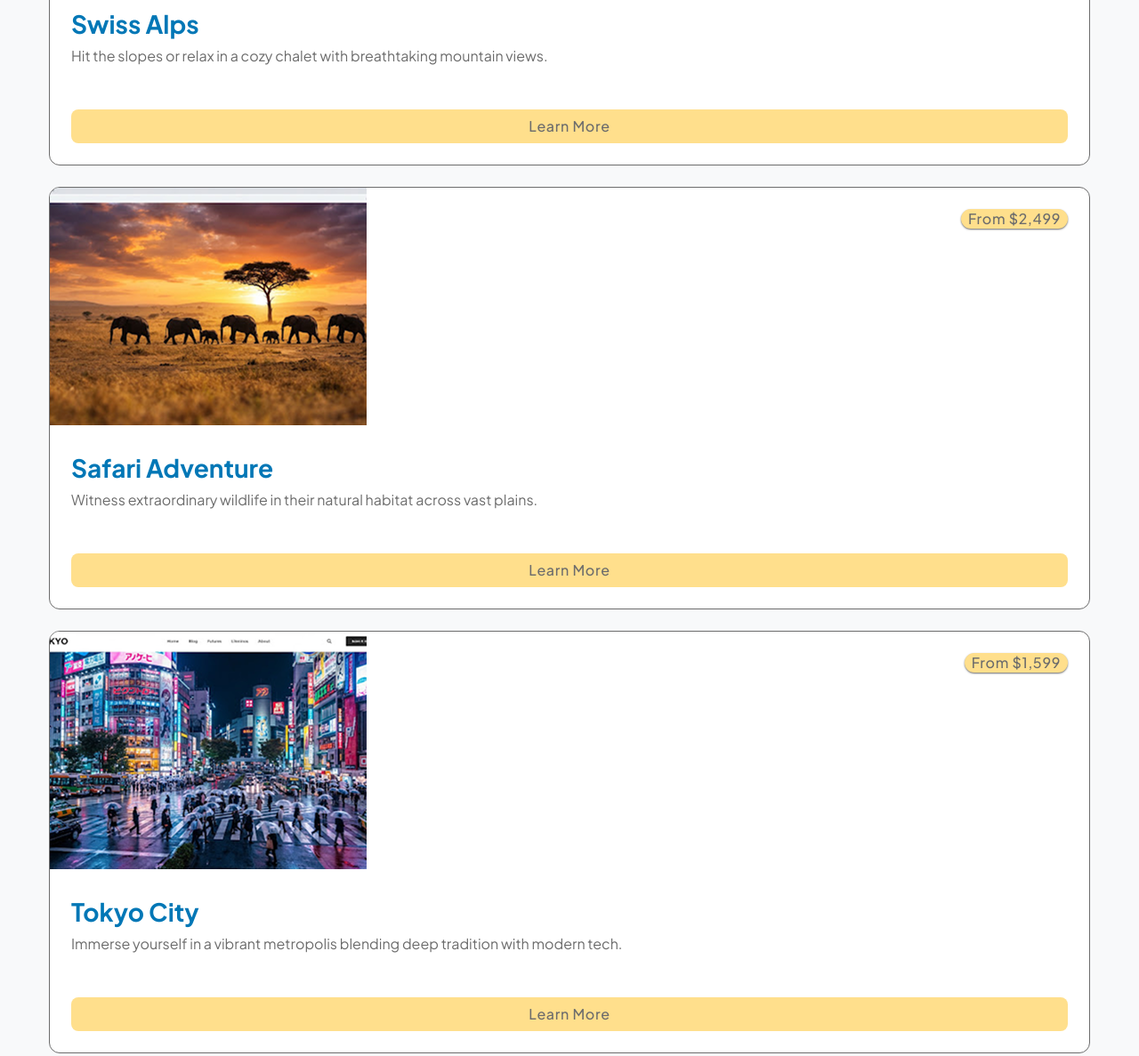
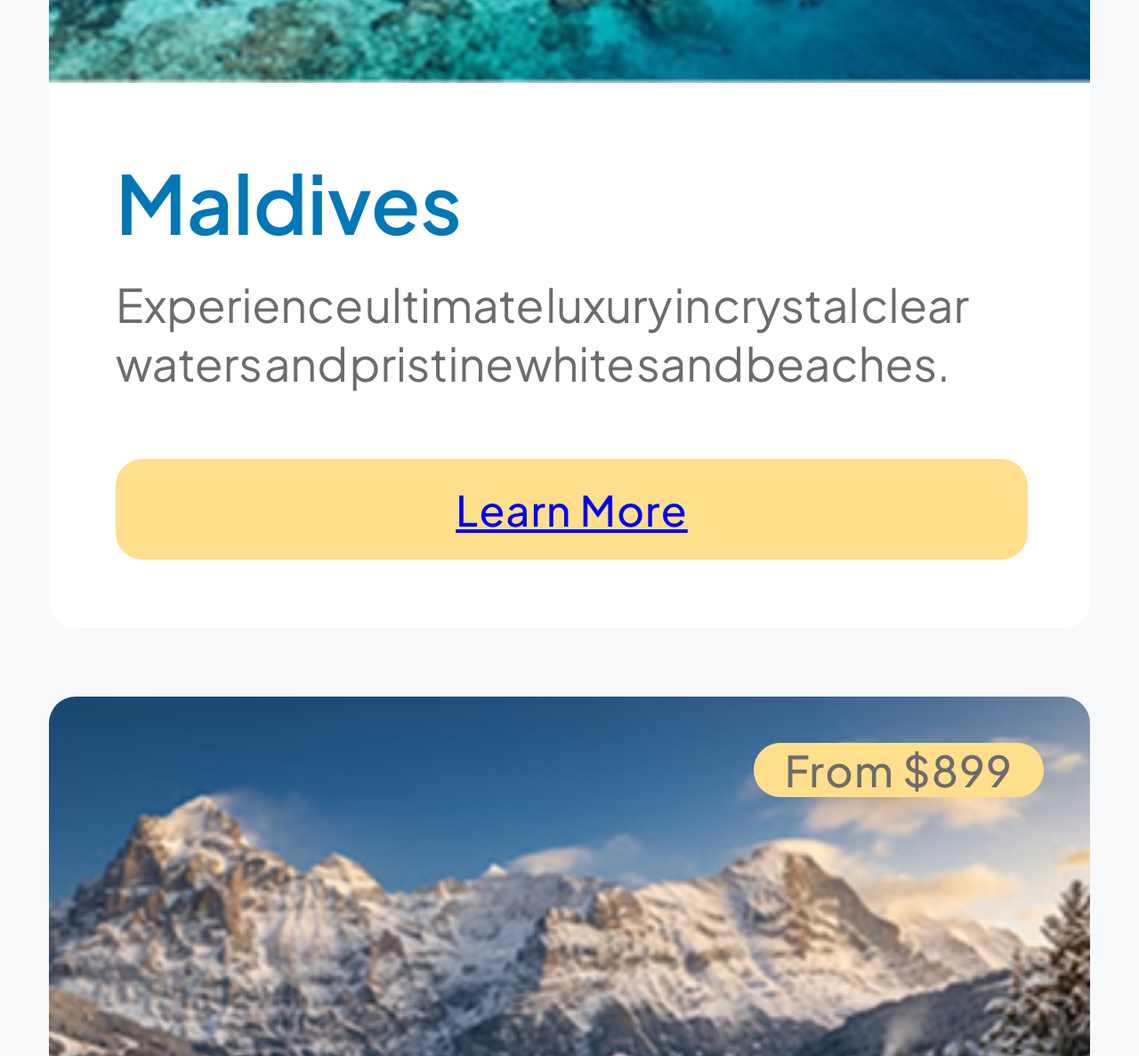
Before and after one commit to SwatiTiwari-1/Frontend-UI-Implementation-Figma-to-Pixel-Perfect-Webpage2.0, a plain HTML site: page index.html in a window 1280 px wide. Shown: the part 4370-5557 px from the top of the page at 89% size. Drawn offline with Linux system fonts and the light colour scheme.

Commit message:
working on it

```diff
--- a/Style.css
+++ b/Style.css
@@ -132,7 +132,7 @@ body {
     position: absolute;
     inset: 0;
     z-index: 0;
-    background-image: url("imges/bg-img.png");
+    background-image: url("images/bg-img.png");
     background-repeat: no-repeat;
     background-size: 100% auto;
     background-position: center bottom 315px;
@@ -220,172 +220,88 @@ body {
   line-height: 1.5;
 }
 
-/* DESTINATION GRID */
-
 .destination-grid {
-    height: 1996px;
-
   display: grid;
-    grid-template-columns: 1fr;
-    grid-template-rows: repeat(4, 475px);
-    gap: 24px;
-
-    opacity: 1;
+  grid-template-columns: repeat(1, 1fr);
+  gap: 77px;
 }
 
-/* DESTINATION CARD */
-
 .destination-card {
-    height: 475px;
-
   background: var(--bg-card);
-    border: 1px solid var(--text-dark);
-    border-radius: 12px;
-
+  border-radius: var(--radius-sm);
+  border: 3px solid var(--shadow);
   overflow: hidden;
-    opacity: 1;
+  display: flex;
+  flex-direction: column;
+  transition: transform 0.3s cubic-bezier(0.16, 1, 0.3, 1), box-shadow 0.3s ease;
 }
 
-/* CARD IMAGE CONTAINER */
-
-.destination-image-container {
-    position: relative;
-
-    height: 267px;
-
-    overflow: hidden;
-    opacity: 1;
+.destination-card:hover {
+  transform: translateY(-6px);
 }
 
-/* CARD IMAGE */
-
-.destination-image-container img {
-    height: 267px;
-
-    display: block;
-    object-fit: cover;
+.destination-cover {
+  position: relative;
+  width: 100%;
+  overflow: hidden;
 }
 
-/* PRICE BADGE */
-
-
-.price-badge {
-    position: absolute;
-    top: 24px;
-    right: 24px;
-    left: auto;
-
-    height: 22px;
-
-    display: flex;
-    align-items: center;
-    justify-content: center;
-
-    padding: 8px 8px;
-    border-radius: 9999px;
-
-    background: var(--secondary-accent);
-    box-shadow: 0px 1px 2px 0px var(--text-dark);
+.destination-cover img {
+  width: 100%;
+  height: 100%;
+  object-fit: cover;
+  border-top-left-radius: var(--radius-md);
+  border-top-right-radius: var(--radius-md);
 }
 
-
-.price-badge span {
-    height: 14px;
-
-    font-family: "Plus Jakarta Sans", sans-serif;
+.destination-price {
+  position: absolute;
+  top: 52px;
+  right: 52px;
+  padding: 0 35px;
+  background-color: var(--secondary-accent);
+  color: var(--text-dark);
+  font-size: 48px;
   font-weight: 500;
-    font-size: 16px;
-    line-height: 14px;
-    letter-spacing: 0.7px;
-
-    color: var(--text-dark);
-    white-space: nowrap;
+  letter-spacing: 0.025em;
+  border-radius: var(--radius-sm);
 }
 
-/* CARD CONTENT */
-
-.destination-card-content {
-    height: 206px;
-
-    padding: 24px;
-
+.destination-info {
+  padding: 77px 70px 77px 75px;
   display: flex;
   flex-direction: column;
-
-    opacity: 1;
+  flex-grow: 1;
+  border-bottom-left-radius: var(--radius-md);
+  border-bottom-right-radius: var(--radius-md);
+  font-size: 47px;
 }
 
-/* CARD TITLE */
-
-.destination-title-container {
-    height: 48px;
-
-    padding-bottom: 8px;
-}
-
-.destination-title-container h3 {
-    height: 40px;
-
-    font-family: "Plus Jakarta Sans", sans-serif;
-    font-weight: 700;
-    font-size: 28px;
-    line-height: 48px;
-    letter-spacing: 0px;
-
+.destination-title {
+  font-size: 91px;
+  font-weight: 600;
+  margin-bottom: 25px;
   color: var(--primary-accent);
 }
 
-/* CARD DESCRIPTION */
-
-.destination-description-container {
-    height: 72px;
-
-    padding-bottom: 24px;
+.destination-desc {
+  font-size: 52px;
+  word-spacing: -7px;
+  margin-bottom: 75px;
 }
 
-.destination-description-container p {
-    height: 48px;
-
-    font-family: "Plus Jakarta Sans", sans-serif;
-    font-weight: 400;
-    font-size: 16px;
-    line-height: 24px;
-    letter-spacing: 0px;
-
-    color: var(--text-black);
+.destination-btn {
+  text-align: center;
+  display: inline-block;
+  padding: 27px 110px;
+  background-color: var(--secondary-accent);
+  font-weight: 500;
+  letter-spacing: 0.025em;
+  border-radius: var(--radius-sm);
+  cursor: pointer;
+  transition: transform 0.2s ease, box-shadow 0.2s ease;
 }
 
-/* LEARN MORE BUTTON */
-
-.destination-button {
-    height: 38px;
-
-    padding-top: 8px;
-    padding-bottom: 8px;
-
-    display: flex;
-    justify-content: center;
-    align-items: center;
-
-    border: none;
-    border-radius: 8px;
-
-    background: var(--secondary-accent);
-    cursor: pointer;
-}
-
-.destination-button span {
-    height: 14px;
-
-    font-family: "Plus Jakarta Sans", sans-serif;
-    font-weight: 500;
-    font-size: 16px;
-    line-height: 14px;
-    letter-spacing: 0.7px;
-    text-align: center;
-
-    color: var(--text-dark);
-}
 
 
 /* ABOUT SECTION */
--- a/index.html
+++ b/index.html
@@ -4,14 +4,10 @@
 <head>
     <meta charset="UTF-8">
     <meta name="viewport" content="width=device-width, initial-scale=1.0">
-
     <title>Wanderlust</title>
-
     <link rel="preconnect" href="https://fonts.googleapis.com">
     <link rel="preconnect" href="https://fonts.gstatic.com" crossorigin>
-
     <link href="https://fonts.googleapis.com/css2?family=Plus+Jakarta+Sans:wght@400;500;600;700&display=swap" rel="stylesheet">
-
     <link rel="stylesheet" href="style.css">
 </head>
 <body>
@@ -19,16 +15,13 @@
 
     <header class="header">
         <div class="header-container">
-
             <a href="#home" class="logo">Wanderlust</a>
-
             <div class="header-menu">
                 <button class="menu-button" aria-label="Show navigation">
                     <span class="menu-stroke"></span>
                     <span class="menu-stroke"></span>
                     <span class="menu-stroke"></span>
                 </button>
-
                 <nav class="header-nav">
                     <a href="#home">Home</a>
                     <a href="#destinations">Destinations</a>
@@ -36,13 +29,9 @@
                     <a href="#booking" class="header-book-btn">Book Now</a>
                 </nav>
             </div>
-
         </div>
     </header>
-
-
     <main class="main-content">
-
         <!-- HERO SECTION -->
         <section class="hero">
             <div class="hero-background"></div>
@@ -68,139 +57,69 @@
                     Discover our most popular travel spots curated<br>just for you.
                 </p>
             </div>
-
-    <!-- Destination Grid -->
             <div class="destination-grid">
-
-        <!-- Card 1: Maldives -->
                 <article class="destination-card">
-
-            <div class="destination-image-container">
-                <img src="imges/img_card1.png" alt="Maldives">
-
-                <div class="price-badge">
-                    <span>From $1,299</span>
+                    <div class="destination-cover">
+                        <img src="images/img_card1.png" alt="Maldives" />
+                        <span class="destination-price">From $1,299</span>
+                    </div>
+                    <div class="destination-info">
+                        <h3 class="destination-title">Maldives</h3>
+                        <p class="destination-desc">
+                        Experience ultimate luxury in crystal clear waters and pristine white sand beaches.
+                        </p>
+                        <a href="#learnmore" class="destination-btn">Learn More</a>
+                    </div>
+                </article>
+                <article class="destination-card">
+                    <div class="destination-cover">
+                        <img src="images/img_card2.png" alt="Swiss Alps" />
+                        <span class="destination-price">From $899</span>
+                    </div>
+                    <div class="destination-info">
+                        <h3 class="destination-title">Swiss Alps</h3>
+                        <p class="destination-desc">
+                        Hit the slopes or relax in a cozy chalet<br>with breathtaking mountain views.
+                        </p>
+                        <a href="#learnmore" class="destination-btn">Learn More</a>
+                    </div>
+                </article>
+                <article class="destination-card">
+                    <div class="destination-cover">
+                        <img src="images/img_card3.png" alt="Safari Adventure" />
+                        <span class="destination-price">From $2,499</span>
+                    </div>
+                    <div class="destination-info">
+                        <h3 class="destination-title">Safari Adventure</h3>
+                        <p class="destination-desc">
+                        Witness extraordinary wildlife in their natural habitat across vast plains.
+                        </p>
+                        <a href="#learnmore" class="destination-btn">Learn More</a>
+                    </div>
+                </article>
+                <article class="destination-card">
+                    <div class="destination-cover">
+                        <img src="images/img_card4.png" alt="Tokyo City" />
+                        <span class="destination-price">From $1,599</span>
+                    </div>
+                    <div class="destination-info">
+                        <h3 class="destination-title">Tokyo City</h3>
+                        <p class="destination-desc">
+                        Immerse yourself in the vibrant metropolis blending deep tradition with modern<br>tech.
+                        </p>
+                        <a href="#learnmore" class="destination-btn">Learn More</a>
+                    </div>
+                </article>
             </div>
         </div>
-
-            <div class="destination-card-content">
-
-                <div class="destination-title-container">
-                    <h3>Maldives</h3>
-                </div>
-
-                <div class="destination-description-container">
-                    <p>
-                        Experience ultimate luxury in crystal clear
-                        waters and pristine white sand beaches.
-                    </p>
-                </div>
-
-                <button class="destination-button">
-                    <span>Learn More</span>
-                </button>
-
-            </div>
-
-        </article>
-
-        <!-- Card 2 -->
-        <article class="destination-card">
-            <div class="destination-image-container">
-                <img src="imges/img_card2.png" alt="Swiss Alps">
-
-               <div class="price-badge">
-                    <span>From $899</span>
-                </div>
-            </div>
-            <div class="destination-card-content">
-                <div class="destination-title-container">
-                    <h3>Swiss Alps</h3>
-                </div>
-
-                <div class="destination-description-container">
-                    <p>Hit the slopes or relax in a cozy chalet
-                        with breathtaking mountain views.
-                    </p>
-                </div>
-
-                <button class="destination-button">
-                    <span>Learn More</span>
-                </button>
-            </div>
-        </article>
-
-        <!-- Card 3 -->
-        <article class="destination-card">
-            <div class="destination-image-container">
-                <img src="imges/img_card3.png" alt="Safari Adventure">
-
-                <div class="price-badge">
-                    <span>From $2,499</span>
-                </div>
-             </div>
-            <div class="destination-card-content">
-                <div class="destination-title-container">
-                    <h3>Safari Adventure</h3>
-                </div>
-
-                <div class="destination-description-container">
-                    <p>
-                        Witness extraordinary wildlife in their
-natural habitat across vast plains.
-                    </p>
-                </div>
-
-                <button class="destination-button">
-                    <span>Learn More</span>
-                </button>
-            </div>
-        </article>
-
-        <!-- Card 4 -->
-        <article class="destination-card">
-            <div class="destination-image-container">
-                <img src="imges/img card4.png" alt="Tokyo city">
-
-                <div class="price-badge">
-                    <span>From $1,599</span>
-
-                </div>
-             </div>
-            <div class="destination-card-content">
-                <div class="destination-title-container">
-                    <h3>Tokyo City</h3>
-                </div>
-
-                <div class="destination-description-container">
-                    <p>
-                        Immerse yourself in a vibrant metropolis
-blending deep tradition with modern
-tech.
-                    </p>
-                </div>
-
-                <button class="destination-button">
-                    <span>Learn More</span>
-                </button>
-            </div>
-        </article>
-
-    </div>
-
     </section>
-
-
     <section class="about-section">
         <div class="about-container">
-
             <div class="about-heading-container">
                 <h2>About Us</h2>
             </div>
-
             <div class="about-card">
                 <div class="about-decoration"></div>
-
                 <div class="about-text-container">
                     <p>
                         We are a passionate team of travelers dedicated to helping you
@@ -212,18 +131,14 @@ tech.
                     </p>
                 </div>
             </div>
-
         </div>
     </section>
-
     <footer class="footer">
         <div class="footer-container">
-
             <!-- Logo -->
             <div class="footer-logo-container">
                 <a href="#" class="footer-logo">Wanderlust</a>
             </div>
-
             <!-- Navigation Links -->
             <nav class="footer-nav">
                 <a href="#" class="footer-link">Contact Us</a>
@@ -231,16 +146,13 @@ tech.
                 <a href="#" class="footer-link">Terms of Service</a>
                 <a href="#" class="footer-link">Privacy Policy</a>
             </nav>
-
             <!-- Copyright and Back to Top -->
             <div class="footer-bottom-container">
-
                 <div class="footer-copyright-container">
                     <p class="footer-copyright">
                         © 2024 Wanderlust Travel Agency. All rights reserved.
                     </p>
                 </div>
-
                 <a href="#" class="back-to-top">
                     <span>Back to Top</span>
                     <svg class="back-to-top-icon" width="9.33" height="9.33"
@@ -251,13 +163,9 @@ tech.
                             stroke-linejoin="round"/>
                     </svg>
                 </a>
-
             </div>
-
         </div>
     </footer>
-
     </main>
-
 </body>
 </html>
```
Also changed, not shown: images/bg-img.png (renamed from imges/bg-img.png), images/img card4.png (renamed from imges/img card4.png), images/img_card1.png (renamed from imges/img_card1.png), images/img_card2.png (renamed from imges/img_card2.png), images/img_card3.png (renamed from imges/img_card3.png). Lines whose indentation alone changed are shown as unchanged.
